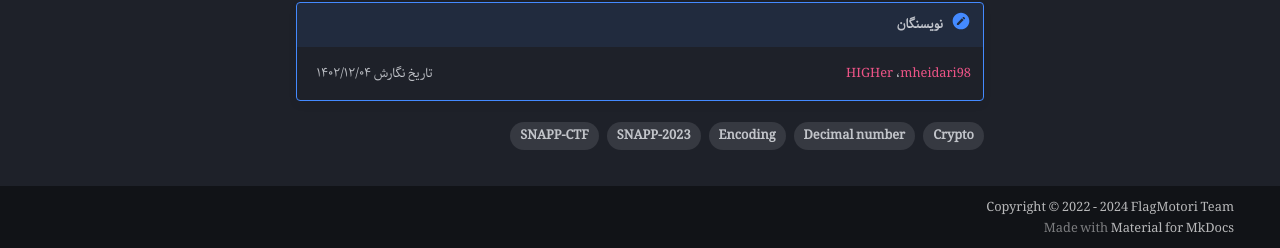
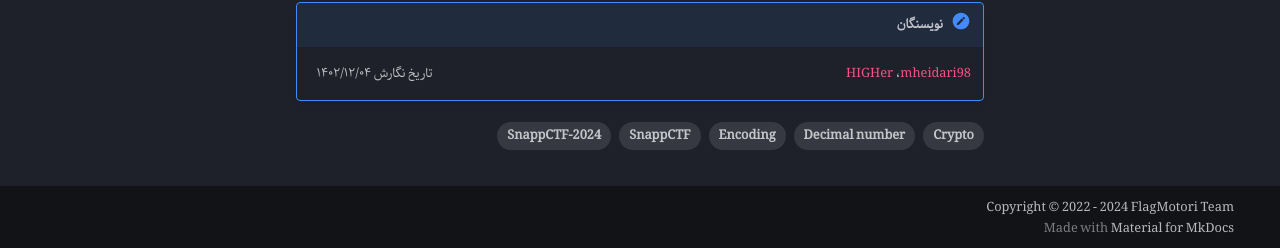
Before and after one commit to FlagMotori/writeups, an MkDocs documentation site: the page built from docs/crypto/writeups/SnappCTF/Cryptos.md, in a window 1280 px wide and 900 px high, scrolled down 1011 px. Shown: the part 649-897 px from the top of the window. Built offline with MkDocs 1.6.1 and Material for MkDocs 9.7.7, drawn with Linux system fonts in a browser that asks for light colours; emoji names are drawn with the system emoji font; formulas are drawn with MathJax 3; comment, search, counter and statistics services are not loaded.

Commit message:
Update Cryptos.md

```diff
--- a/docs/crypto/writeups/SnappCTF/Cryptos.md
+++ b/docs/crypto/writeups/SnappCTF/Cryptos.md
@@ -1,7 +1,7 @@
 ---
 tags:
-  - SNAPP-CTF
-  - SNAPP-2023
+  - SnappCTF
+  - SnappCTF-2024
   - Crypto
   - Encoding
   - Decimal number
```
